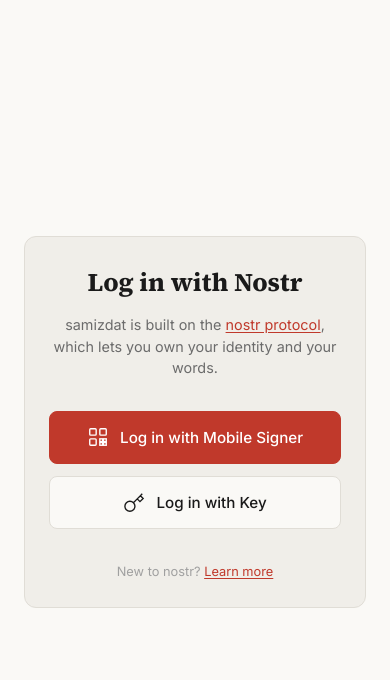
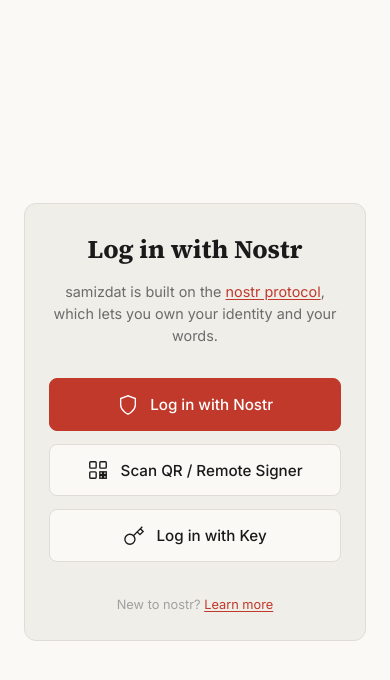
Before and after one commit to satsdisco/samizdat, a React (Vite) app: page / in a window 390 px wide. Both pictures are taken after a click on the button "START WRITING NOW". Shown: the top 680 px of the page. Built offline with nearby package versions, Linux system fonts and the light colour scheme; a web font is replaced by a local one.

Commit message:
feat: add window.nostr.js polyfill — NIP-46 login on mobile without extension, unified 'Log in with Nostr' button

```diff
--- a/index.html
+++ b/index.html
@@ -49,6 +49,22 @@
         }
       });
     </script>
+    <!-- window.nostr.js — NIP-46 polyfill for mobile + browsers without extensions -->
+    <script>
+      window.wnjParams = {
+        position: 'bottom',
+        accent: 'neutral',
+        startHidden: true,
+        compactMode: true,
+        nostrConnectRelays: ['wss://relay.nsec.app', 'wss://relay.primal.net', 'wss://nos.lol', 'wss://relay.damus.io'],
+        appMetadata: {
+          name: 'Samizdat',
+          image: 'https://samizdat.press/og-image.png',
+          url: 'https://samizdat.press',
+        }
+      }
+    </script>
+    <script src="https://cdn.jsdelivr.net/npm/window.nostr.js/dist/window.nostr.min.js"></script>
     <script type="module" src="/src/main.tsx"></script>
   </body>
 </html>
--- a/src/App.tsx
+++ b/src/App.tsx
@@ -133,7 +133,7 @@
             onQrLogin={actions.initiateQrLogin}
             isLoggingIn={nostr.isLoggingIn}
             loginError={nostr.loginError}
-            hasExtension={typeof window !== 'undefined' && !!window.nostr}
+
           />
         )
       }
--- a/src/components/LoginScreen.tsx
+++ b/src/components/LoginScreen.tsx
@@ -11,7 +11,6 @@
   onQrLogin: () => Promise<{ uri: string; waitForConnection: () => Promise<void> } | null>
   isLoggingIn: boolean
   loginError: string | null
-  hasExtension: boolean
 }
 
 export function LoginScreen({
@@ -21,7 +20,6 @@
   onQrLogin,
   isLoggingIn,
   loginError,
-  hasExtension,
 }: LoginScreenProps) {
   const [view, setView] = useState<'main' | 'bunker' | 'nsec' | 'qr'>('main')
   const [bunkerInput, setBunkerInput] = useState('')
@@ -221,8 +219,34 @@
         {loginError && <div className="login-error">{loginError}</div>}
 
         <div className="login-methods">
+          {/* Nostr Connect — featured, works on mobile + desktop via window.nostr.js polyfill */}
           <button
             className="login-method-btn featured"
+            onClick={async () => {
+              // window.nostr.js polyfills window.nostr on mobile
+              // If extension/polyfill is available, use it directly
+              if (window.nostr) {
+                onExtensionLogin()
+              } else {
+                // Fallback: wait a moment for the polyfill to load
+                await new Promise(r => setTimeout(r, 500))
+                if (window.nostr) {
+                  onExtensionLogin()
+                } else {
+                  startQrFlow()
+                }
+              }
+            }}
+            disabled={isLoggingIn}
+          >
+            <svg className="method-icon" width="22" height="22" viewBox="0 0 24 24" fill="none" stroke="currentColor" strokeWidth="1.5">
+              <path d="M12 22s8-4 8-10V5l-8-3-8 3v7c0 6 8 10 8 10z" />
+            </svg>
+            {isLoggingIn ? 'Connecting…' : 'Log in with Nostr'}
+          </button>
+
+          <button
+            className="login-method-btn"
             onClick={startQrFlow}
             disabled={isLoggingIn}
           >
@@ -235,21 +259,8 @@
               <rect x="14" y="18" width="3" height="3" />
               <rect x="18" y="18" width="3" height="3" />
             </svg>
-            Log in with Mobile Signer
+            Scan QR / Remote Signer
           </button>
-
-          {hasExtension && (
-            <button
-              className="login-method-btn"
-              onClick={onExtensionLogin}
-              disabled={isLoggingIn}
-            >
-              <svg className="method-icon" width="22" height="22" viewBox="0 0 24 24" fill="none" stroke="currentColor" strokeWidth="1.5">
-                <path d="M12 22s8-4 8-10V5l-8-3-8 3v7c0 6 8 10 8 10z" />
-              </svg>
-              {isLoggingIn ? 'Connecting…' : 'Log in with Extension'}
-            </button>
-          )}
 
           <button
             className="login-method-btn"
```
